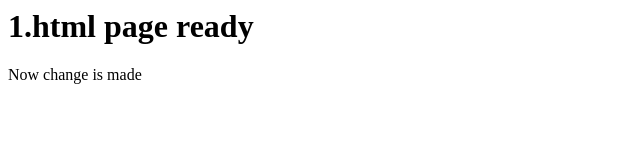
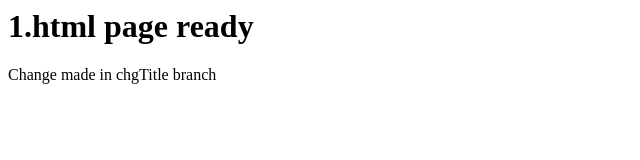
Before and after one commit to awsvikrampruthvi5/myFirstRepo, a plain HTML site: page 1.html in a window 1280 px wide. Shown: the full height of the page, 0-640 px from the left. Drawn offline with Linux system fonts and the light colour scheme.

Commit message:
changed <p> tag text in 1.html

```diff
--- a/1.html
+++ b/1.html
@@ -1,5 +1,5 @@
 <html>
   <body>
 	<h1>1.html page ready</h1>
-	<p>Now change is made</p>
+	<p>Change made in chgTitle branch</p>
 </html>
```
